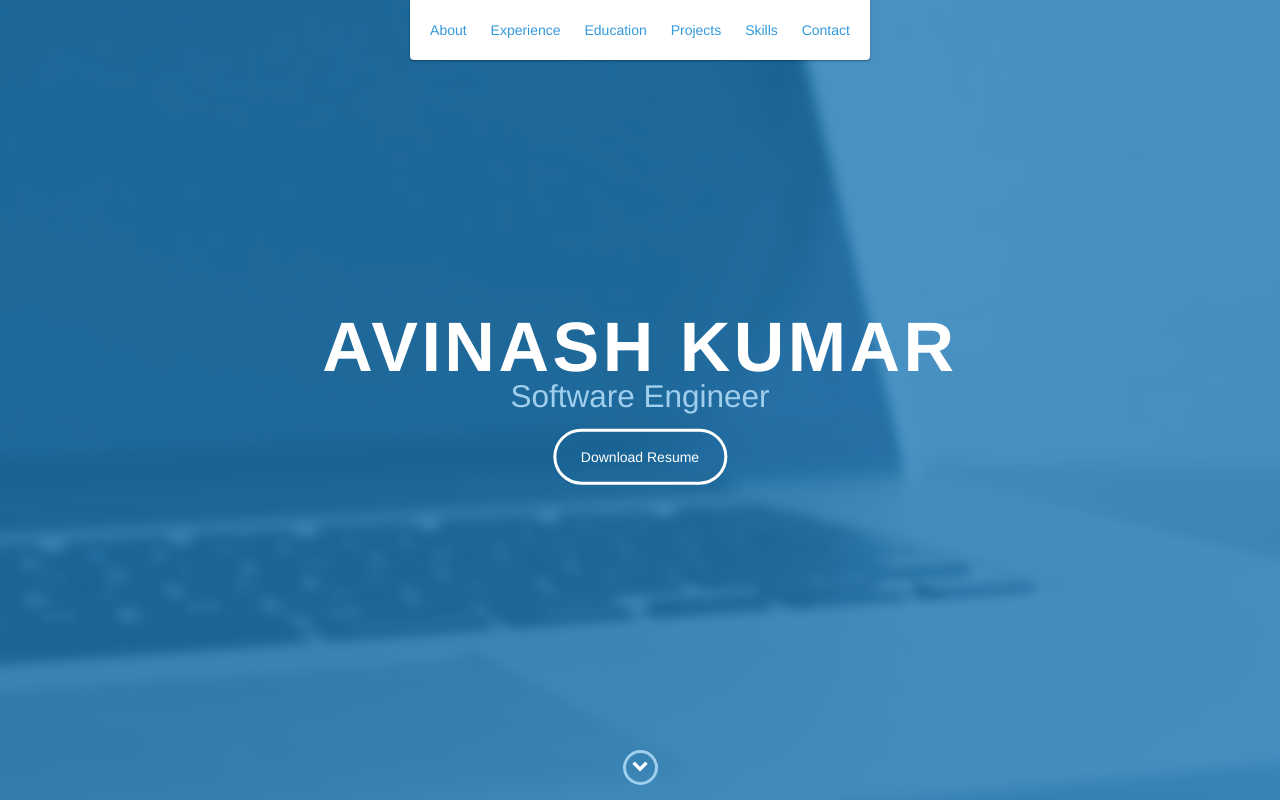
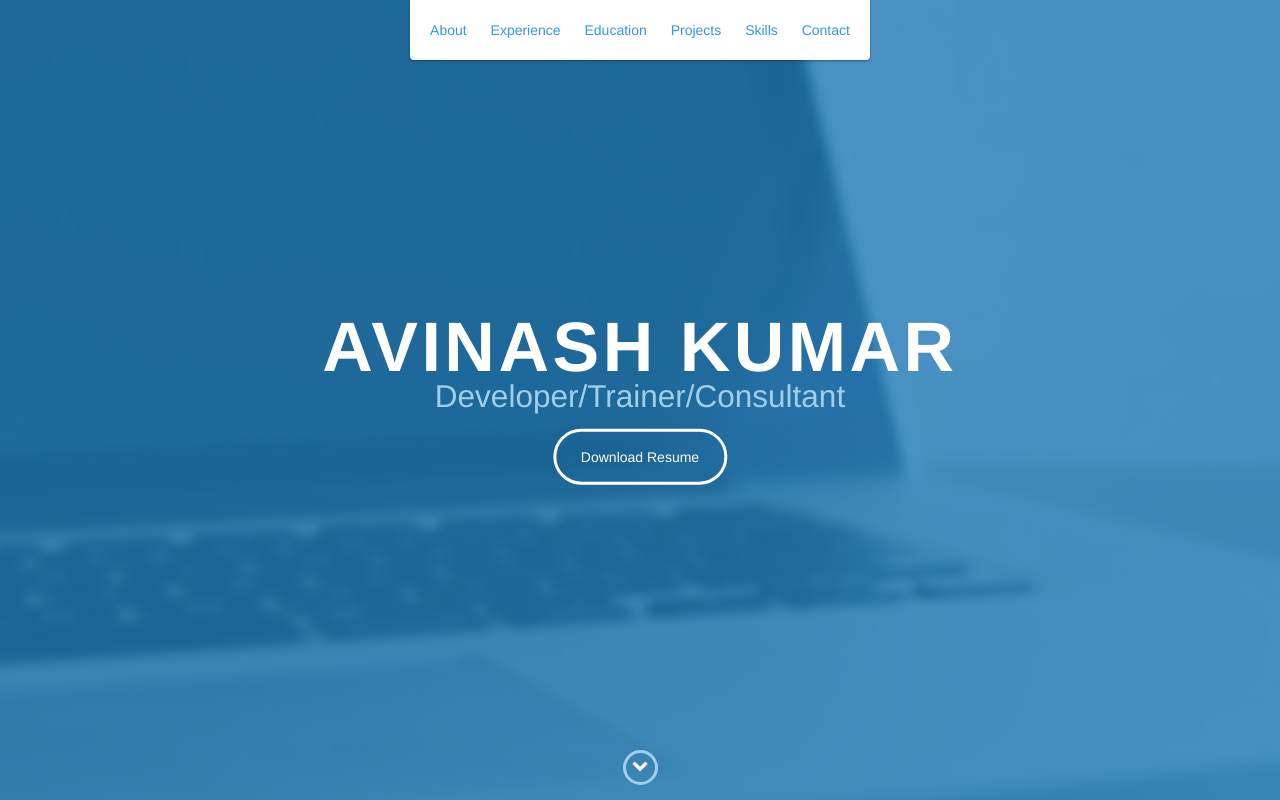
Before and after one commit to achilleslinux/achilleslinux.github.io, a website: page index.html in a window 1280 px wide. Shown: the top 800 px of the page. Drawn offline with nearby package versions, Linux system fonts and the light colour scheme.

Commit message:
bug fixes

```diff
--- a/index.html
+++ b/index.html
@@ -52,7 +52,7 @@
     <div id="lead">
         <div id="lead-content">
             <h1>Avinash Kumar</h1>
-            <h2>Software Engineer</h2>
+            <h2>Developer/Trainer/Consultant</h2>
             <!-- <h2><span>&#9888;</span> Website under Construction<span>&#9888;</span> </h2> -->
             <a href="https://drive.google.com/open?id=1uubXFIDZjfIFoUQRIf0nJ5BxWSxMtYIC" class="btn-rounded-white">Download Resume</a>
         </div>
```
